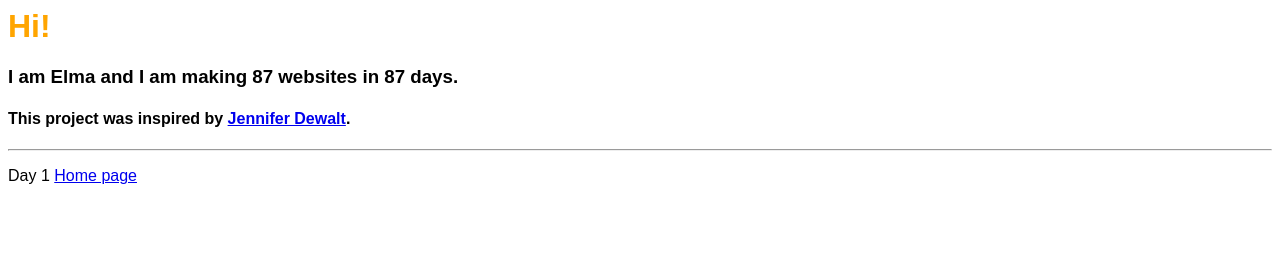
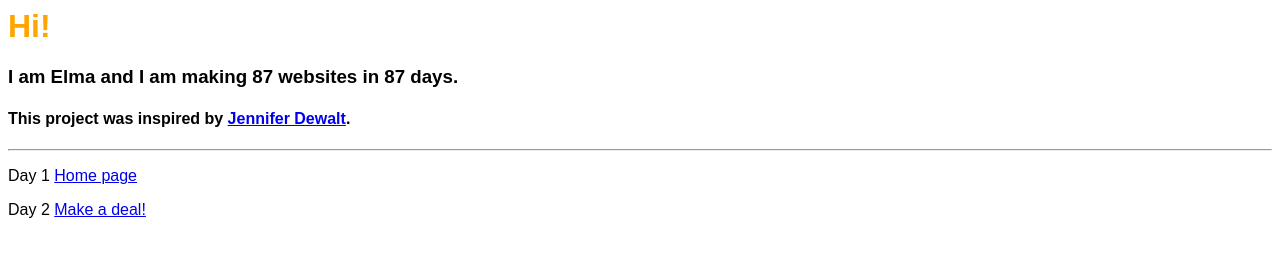
Before and after one commit to elma1/87websites_in_87days, a plain HTML site: page index.html in a window 1280 px wide. Drawn offline with Linux system fonts and the light colour scheme.

Commit message:
add day2

```diff
--- a/index.html
+++ b/index.html
@@ -5,3 +5,4 @@
 <h4>This project was inspired by <a href="https://jenniferdewalt.com">Jennifer Dewalt</a>.</h4>
 <hr/>
 <p>Day 1 <a href="index.html">Home page</a></p>
+<p>Day 2 <a href="day2/index.html">Make a deal!</a></p>
```
Also changed, not shown: day2/index.html (added, +1 -0 lines), day2/index.css (added).
